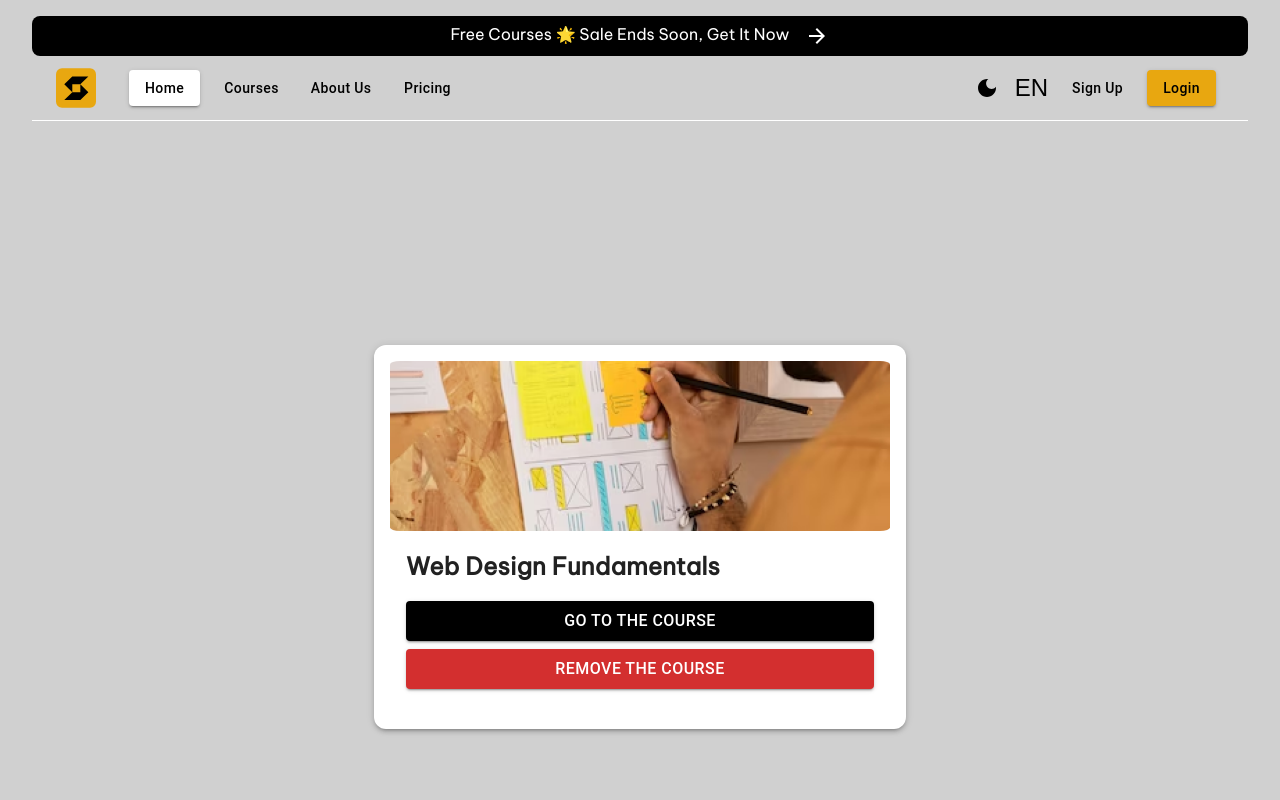
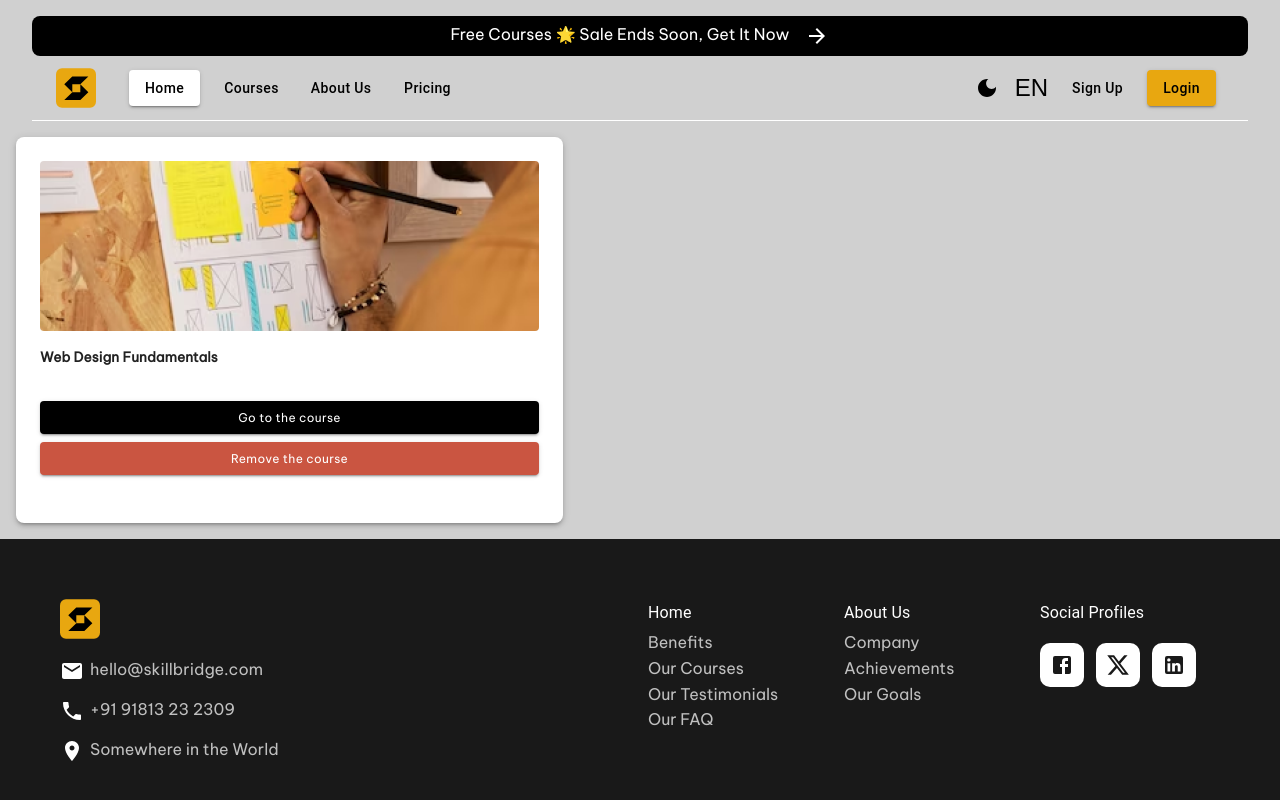
Before and after one commit to yousefkhalaf0/Skillbridge, a React (Create React App) app: page / in a window 1280 px wide. Shown: the top 800 px of the page. Built offline with nearby package versions, Linux system fonts and the light colour scheme.

Commit message:
completed the course card component

```diff
--- a/src/utilities/subComponents/AdminPageComponents/CourseInAdminPage.css
+++ b/src/utilities/subComponents/AdminPageComponents/CourseInAdminPage.css
@@ -1,6 +1,12 @@
-.courseImage{
-border-radius: 2% !important;
+
+@font-face {
+    font-family: 'BeVietnam';
+    src: url('../../../assets/font/BeVietnamPro-Regular.ttf') format('truetype');
+    font-weight: normal;
+    font-style: normal;
+  }
+
+
+.Card{
+    font-family:'BeVietnam' !important;
 }
-Card{
-    font-family: inherit;
-}
--- a/src/utilities/subComponents/AdminPageComponents/CourseInAdminPage.jsx
+++ b/src/utilities/subComponents/AdminPageComponents/CourseInAdminPage.jsx
@@ -2,22 +2,23 @@ import React from "react";
 import { Card, CardMedia, CardContent, Typography, Button, Box } from "@mui/material";
 import courseImage from '../../../assets/dashboard_assets/images/course_image.png';
 import "./CourseInAdminPage.css";
+import { useSelector } from 'react-redux';
 const CourseCard = () => {
+  const theme = useSelector((state) => state.themeReducer);
   return (
     <Box
-      display="flex"
-      justifyContent="center"
-      alignItems="center"
-      minHeight="100vh"
       p={2}
     >
       <Card
+        className="Card"
         sx={{
-          maxWidth: { xs: '100%', sm: 500 }, // Full width on extra small screens, max 500px on small and up
-          width: '100%', // Ensure the card takes up the full width on xs screens
-          borderRadius: 3,
+          maxWidth: { lg: "40%", xs: 300, sm: 400 },
+          width: '100%',
+          borderRadius: 2,
           boxShadow: 3,
-          p: { xs: 1, sm: 2 } // Adjust padding based on screen size
+          p: { lg: 3, xs: 1, sm: 2 },
+          overflow: "hidden",
+          bgcolor:theme=="light"?"#FFFFFF":"#D0D0D0",
         }}
       >
         <CardMedia
@@ -28,24 +29,33 @@ const CourseCard = () => {
           alt="Web Design Fundamentals"
 
           sx={{
-            height: { lg:170, xs: 150, sm: 200 },
-            borderRadius:6
+            height: { lg: 170, xs: 150, sm: 200 },
+            borderRadius: 1,
 
           }}
         />
-        <CardContent>
-          <Typography variant="h6" fontWeight="bold" sx={{ fontSize: { xs: '1.25rem', sm: '1.5rem' }, fontFamily:"inherit"}}>
+        <CardContent
+        sx={{
+          px:{lg:"0",sm:"3"},
+          py:2
+        }}
+
+
+        >
+          <Typography variant="h6" fontWeight="bold" sx={{ fontSize: { lg: '0.85rem',md:'0.85rem', xs: '0.85rem', sm: '0.85rem' }, fontFamily: "inherit" }}>
             Web Design Fundamentals
           </Typography>
-          <Box mt={2} display="flex" flexDirection="column" gap={1}>
+          <Box mt={4} display="flex" flexDirection="column" gap={1}>
             <Button
               variant="contained"
               color="primary"
               fullWidth
               sx={{
-                bgcolor: "black",
+                bgcolor: theme=="light"?"black":"#1E1E1E",
                 '&:hover': { bgcolor: "#333" },
-                fontSize: { xs: '0.875rem', sm: '1rem' } // Adjust button font size based on screen size
+                fontSize: { lg: '0.75rem', xs: '0.65rem', sm: '0.65rem' },
+                fontFamily: "inherit",
+                textTransform: "none"
               }}
             >
               Go to the course
@@ -55,7 +65,11 @@ const CourseCard = () => {
               color="error"
               fullWidth
               sx={{
-                fontSize: { xs: '0.875rem', sm: '1rem' } // Adjust button font size based on screen size
+                bgcolor: theme=="light"?"#CA5541":"#922F1E",
+                '&:hover': { bgcolor: "#CA4941" },
+                fontSize: { lg: '0.75rem', xs: '0.65rem', sm: '0.65rem'  },
+                fontFamily: "inherit",
+                textTransform: "none"
               }}
             >
               Remove the course
```
